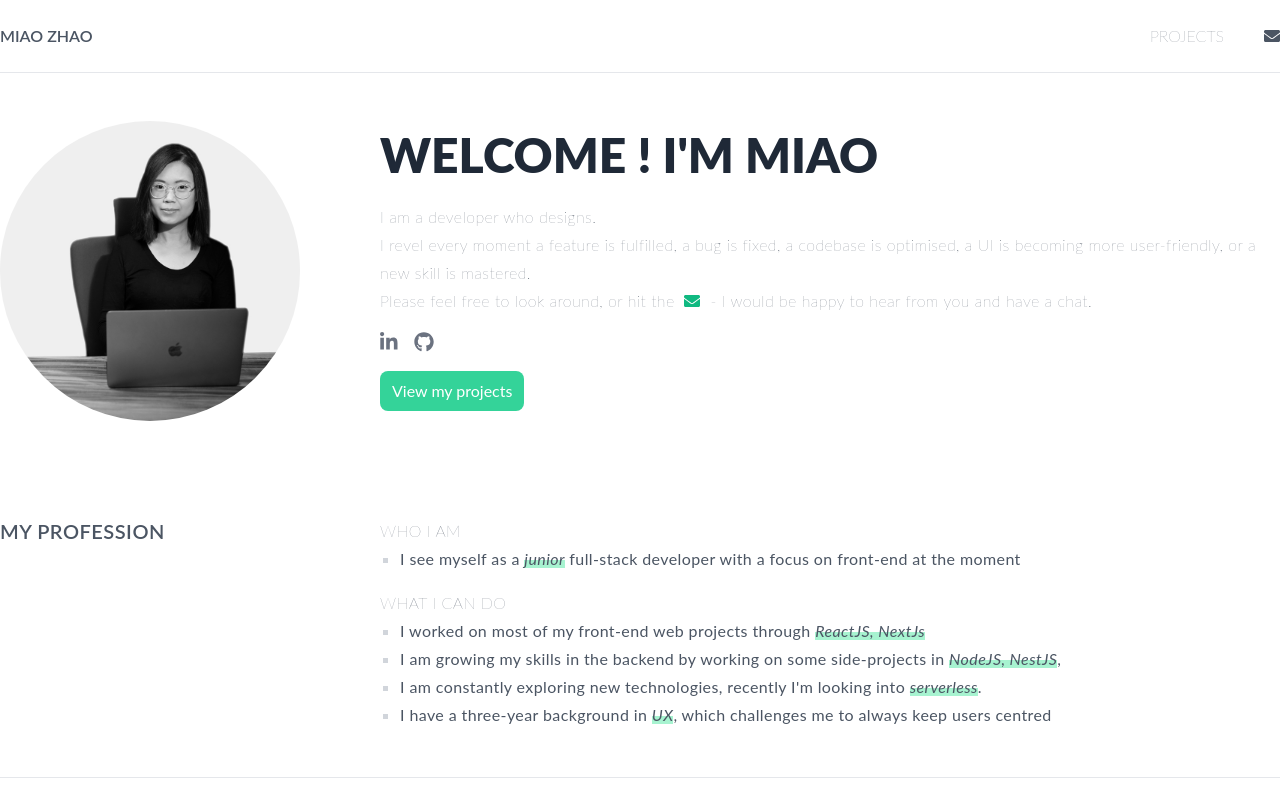
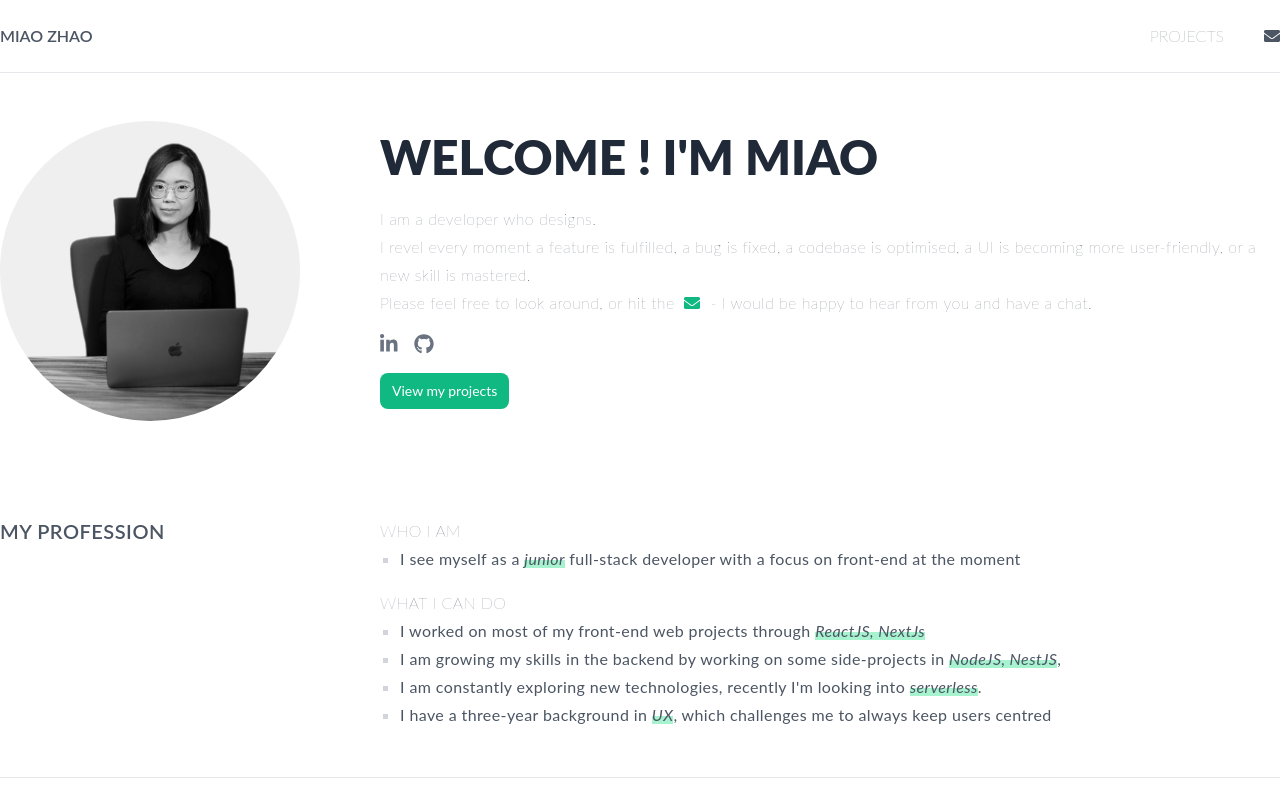
Before and after one commit to miaozhaod/portfolio, a React (Create React App) app: page /#/ in a window 1280 px wide. Shown: the top 800 px of the page. Built offline with nearby package versions, Linux system fonts and the light colour scheme; what @tailwindcss/typography would draw is missing.

Commit message:
Update button color and font size

```diff
--- a/src/app/pages/Home/components/Banner.jsx
+++ b/src/app/pages/Home/components/Banner.jsx
@@ -50,7 +50,7 @@ export default function Banner() {
             />{" "}
           </a>
         </div>
-        <button className="bg-green-400 text-white py-2 px-3 rounded-lg mt-4 duration-1000 hover:shadow-lg">
+        <button className="bg-green-500 text-white text-sm py-2 px-3 rounded-lg mt-4 duration-1000 hover:shadow-lg">
           View my projects
         </button>
       </div>
```
